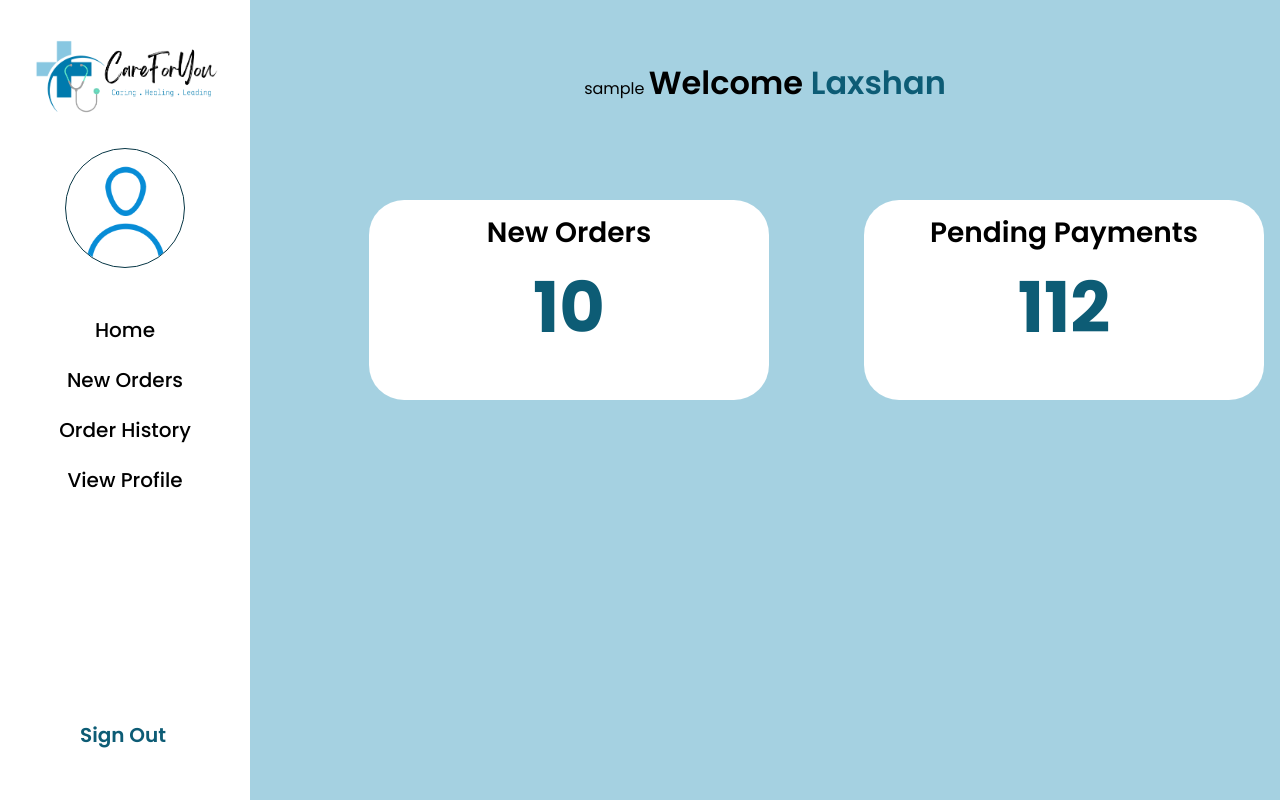
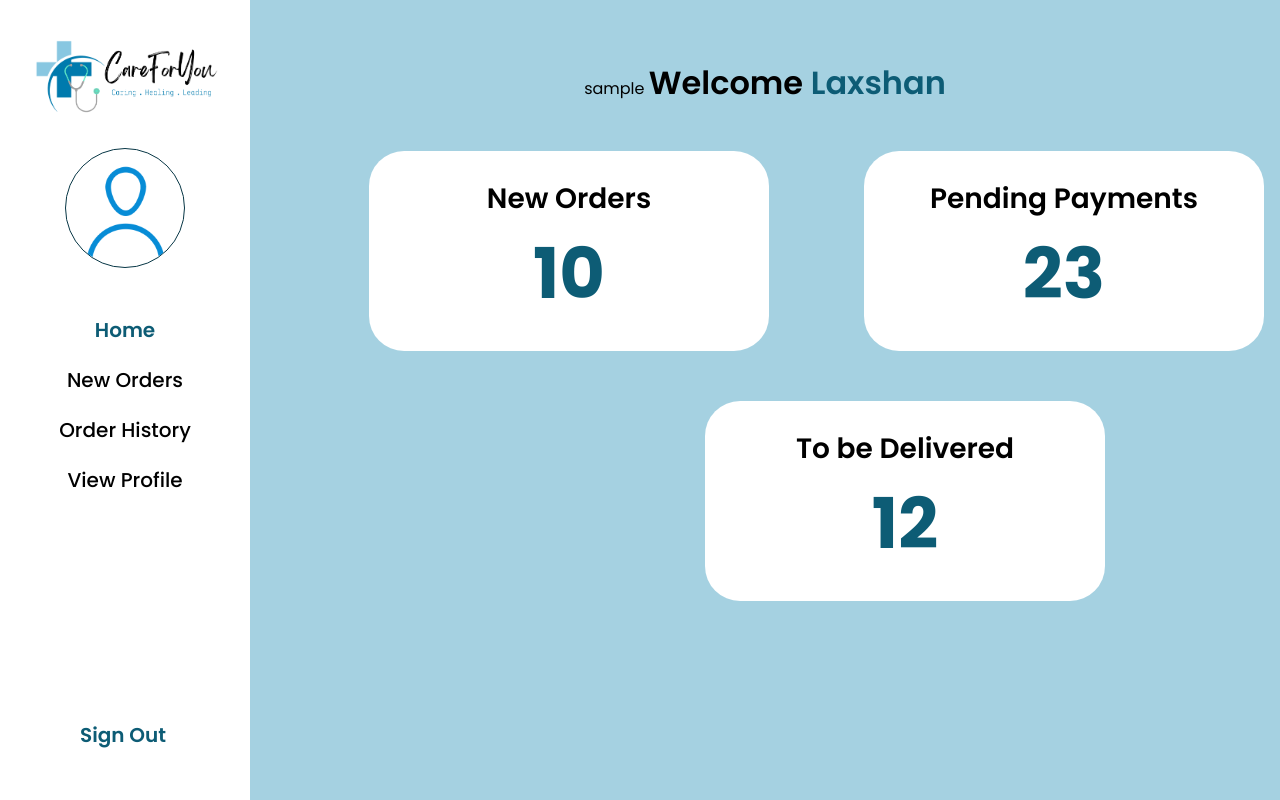
Before and after one commit to Saitharsan24/Care4you, a PHP site: page /Care4you/pharmacy/pharmacy_home.php in a window 1280 px wide. Run offline with PHP 8.4, Linux system fonts and the light colour scheme; the visitor is signed in with stand-in values (Sample User, id 1).

Commit message:
Adding Changes to UIs

```diff
--- a/css/pharmacy.css
+++ b/css/pharmacy.css
@@ -28,13 +28,13 @@ body{
 
 /* Handle */
 ::-webkit-scrollbar-thumb {
-  background: #698f9d;
+  background: #012836;
   border-radius: 10px;
 }
 
 /* Handle on hover */
 ::-webkit-scrollbar-thumb:hover {
-  background: #0D5C75;
+  background: #698f9d;
 }
 
 .wrapper{
@@ -133,14 +133,20 @@ body{
   display: inline;
 }
 
+.highlighttext{
+  color: #0D5C75;
+  font-weight: 600;
+  display: inline;
+}
+
 table {
   /*border:1px solid #b3adad;*/
   border-collapse:collapse;
 }
 
 table.center {
-  margin-top: 10%;
-  margin-bottom: 10%;
+  margin-top: 5%;
+  margin-bottom: 5%;
   margin-left: auto;
   margin-right: auto;
 }
@@ -156,7 +162,7 @@ table td {
 #rcorners {
   border-radius: 35px;
   background: #ffffff;
-  padding: 20px;
+  padding: 35px;
   width: 400px;
   height: 200px;
   color: #000000;
--- a/pharmacy/pharmacy_addmedicine.php
+++ b/pharmacy/pharmacy_addmedicine.php
@@ -14,11 +14,11 @@
             <img src="../images/user.png" alt="user" class="imgframe">
             <ul>
                 <li><a href="pharmacy_home.php">Home</a></li>
-                <li><a href="pharmacy_neworders.php">New Orders</a></li>
+                <li><a href="pharmacy_neworders.php"><div class="highlighttext">New Orders</div></a></li>
                 <li><a href="pharmacy_orderhistory.php">Order History</a></li>
                 <li><a href="pharmacy_viewprofile.php">View Profile</a></li>
             </ul>
-            <div class="signouttext"><a href="#">Sign Out</a></div>
+            <div class="signouttext"><a href="logout.php">Sign Out</a></div>
         </div>
         <div class="main_content">
             <div class="info">
--- a/pharmacy/pharmacy_changepassword.php
+++ b/pharmacy/pharmacy_changepassword.php
@@ -15,9 +15,9 @@
                 <li><a href="pharmacy_home.php">Home</a></li>
                 <li><a href="pharmacy_neworders.php">New Orders</a></li>
                 <li><a href="pharmacy_orderhistory.php">Order History</a></li>
-                <li><a href="pharmacy_viewprofile.php">View Profile</a></li>
+                <li><a href="pharmacy_viewprofile.php"><div class="highlighttext">View Profile</div></a></li>
             </ul>
-            <div class="signouttext"><a href="#">Sign Out</a></div>
+            <div class="signouttext"><a href="logout.php">Sign Out</a></div>
         </div>
         <div class="main_content">
             <div class="info">
--- a/pharmacy/pharmacy_editprofile.php
+++ b/pharmacy/pharmacy_editprofile.php
@@ -15,9 +15,9 @@
                 <li><a href="pharmacy_home.php">Home</a></li>
                 <li><a href="pharmacy_neworders.php">New Orders</a></li>
                 <li><a href="pharmacy_orderhistory.php">Order History</a></li>
-                <li><a href="pharmacy_viewprofile.php">View Profile</a></li>
+                <li><a href="pharmacy_viewprofile.php"><div class="highlighttext">View Profile</div></a></li>
             </ul>
-            <div class="signouttext"><a href="#">Sign Out</a></div>
+            <div class="signouttext"><a href="logout.php">Sign Out</a></div>
         </div>
         <div class="main_content">
             <div class="info">
--- a/pharmacy/pharmacy_home.php
+++ b/pharmacy/pharmacy_home.php
@@ -15,7 +15,7 @@
             <a href="../index.php"><img src="../images/logo.png" alt="logo" class="logo"></a>
             <img src="../images/user.png" alt="user" class="imgframe">
             <ul>
-                <li><a href="pharmacy_home.php">Home</a></li>
+                <li><a href="pharmacy_home.php"><div class="highlighttext">Home</div></a></li>
                 <li><a href="pharmacy_neworders.php">New Orders</a></li>
                 <li><a href="pharmacy_orderhistory.php">Order History</a></li>
                 <li><a href="pharmacy_viewprofile.php">View Profile</a></li>
@@ -54,7 +54,18 @@
                             Pending Payments
                             </br></br></br>
                             <span style="color:#0D5C75; font-size: 70px; font-weight: 700;">
-                            112
+                            23
+                            </span>
+                        </p>
+                    </td>
+                </tr>
+                <tr>
+                    <td colspan=2 style="padding-left: 435px; padding-top: 50px;">
+                        <p id="rcorners">
+                            To be Delivered
+                            </br></br></br>
+                            <span style="color:#0D5C75; font-size: 70px; font-weight: 700;">
+                            12
                             </span>
                         </p>
                     </td>
--- a/pharmacy/pharmacy_neworders.php
+++ b/pharmacy/pharmacy_neworders.php
@@ -16,11 +16,11 @@
             <img src="../images/user.png" alt="user" class="imgframe">
             <ul>
                 <li><a href="pharmacy_home.php">Home</a></li>
-                <li><a href="pharmacy_neworders.php">New Orders</a></li>
+                <li><a href="pharmacy_neworders.php"><div class="highlighttext">New Orders</div></a></li>
                 <li><a href="pharmacy_orderhistory.php">Order History</a></li>
                 <li><a href="pharmacy_viewprofile.php">View Profile</a></li>
             </ul>
-            <div class="signouttext"><a href="#">Sign Out</a></div>
+            <div class="signouttext"><a href="logout.php">Sign Out</a></div>
         </div>
         <div class="main_content">
             <div class="info">
--- a/pharmacy/pharmacy_orderhistory.php
+++ b/pharmacy/pharmacy_orderhistory.php
@@ -17,10 +17,10 @@
             <ul>
                 <li><a href="pharmacy_home.php">Home</a></li>
                 <li><a href="pharmacy_neworders.php">New Orders</a></li>
-                <li><a href="pharmacy_orderhistory.php">Order History</a></li>
+                <li><a href="pharmacy_orderhistory.php"><div class="highlighttext">Order History</div></a></li>
                 <li><a href="pharmacy_viewprofile.php">View Profile</a></li>
             </ul>
-            <div class="signouttext"><a href="#">Sign Out</a></div>
+            <div class="signouttext"><a href="logout.php">Sign Out</a></div>
         </div>
         <div class="main_content">
             <div class="info">
--- a/pharmacy/pharmacy_respond.php
+++ b/pharmacy/pharmacy_respond.php
@@ -17,11 +17,11 @@
             <img src="../images/user.png" alt="user" class="imgframe">
             <ul>
                 <li><a href="pharmacy_home.php">Home</a></li>
-                <li><a href="pharmacy_neworders.php">New Orders</a></li>
+                <li><a href="pharmacy_neworders.php"><div class="highlighttext">New Orders</div></a></li>
                 <li><a href="pharmacy_orderhistory.php">Order History</a></li>
                 <li><a href="pharmacy_viewprofile.php">View Profile</a></li>
             </ul>
-            <div class="signouttext"><a href="#">Sign Out</a></div>
+            <div class="signouttext"><a href="logout.php">Sign Out</a></div>
         </div>
         <div class="main_content">
             <div class="info">
--- a/pharmacy/pharmacy_vieworder.php
+++ b/pharmacy/pharmacy_vieworder.php
@@ -14,11 +14,11 @@
             <img src="../images/user.png" alt="user" class="imgframe">
             <ul>
                 <li><a href="pharmacy_home.php">Home</a></li>
-                <li><a href="pharmacy_neworders.php">New Orders</a></li>
+                <li><a href="pharmacy_neworders.php"><div class="highlighttext">New Orders</div></a></li>
                 <li><a href="pharmacy_orderhistory.php">Order History</a></li>
                 <li><a href="pharmacy_viewprofile.php">View Profile</a></li>
             </ul>
-            <div class="signouttext"><a href="#">Sign Out</a></div>
+            <div class="signouttext"><a href="logout.php">Sign Out</a></div>
         </div>
         <div class="main_content">
             <div class="info">
```
Also changed, not shown: pharmacy/pharmacy_viewprofile.php (+7 -7 lines).
